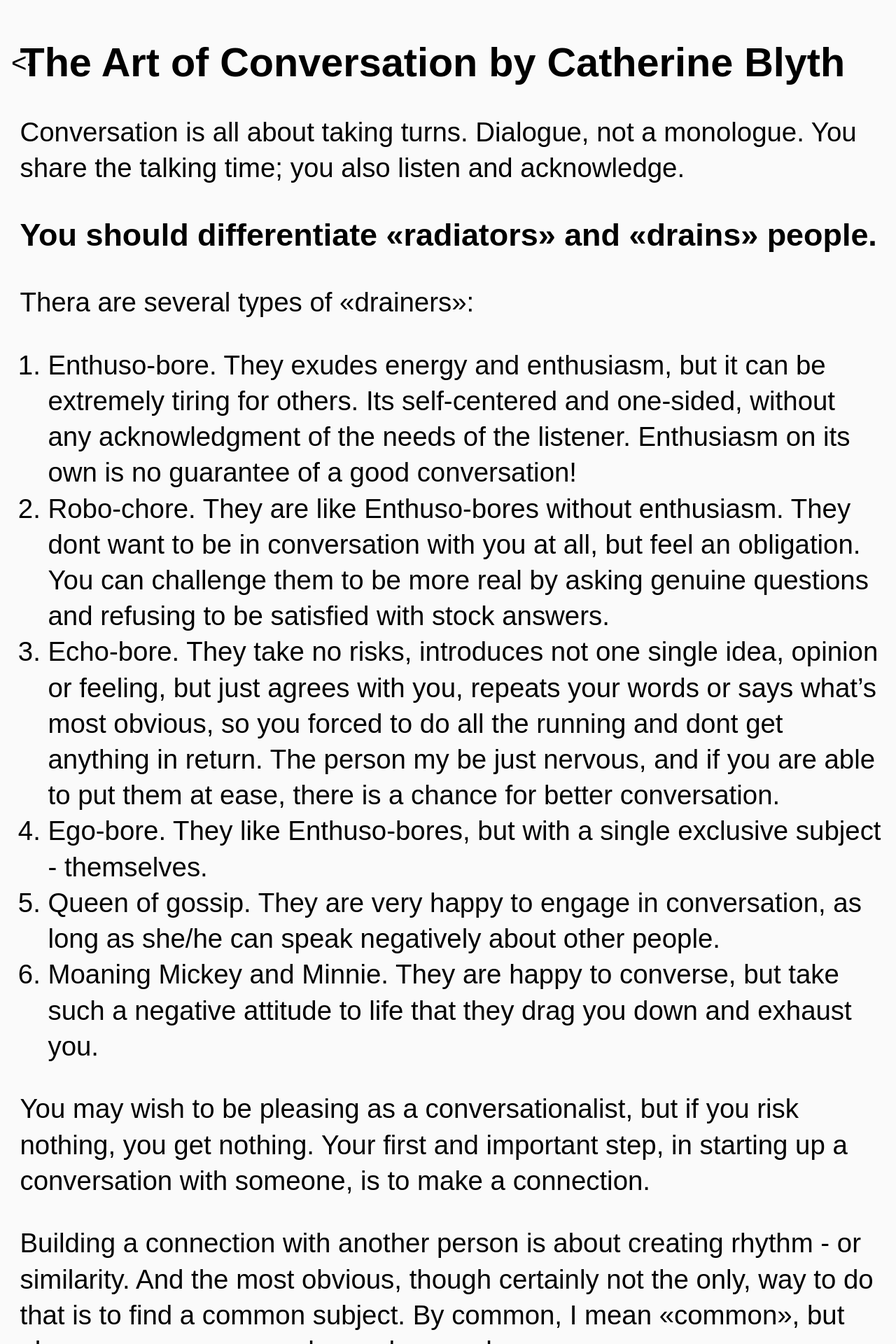
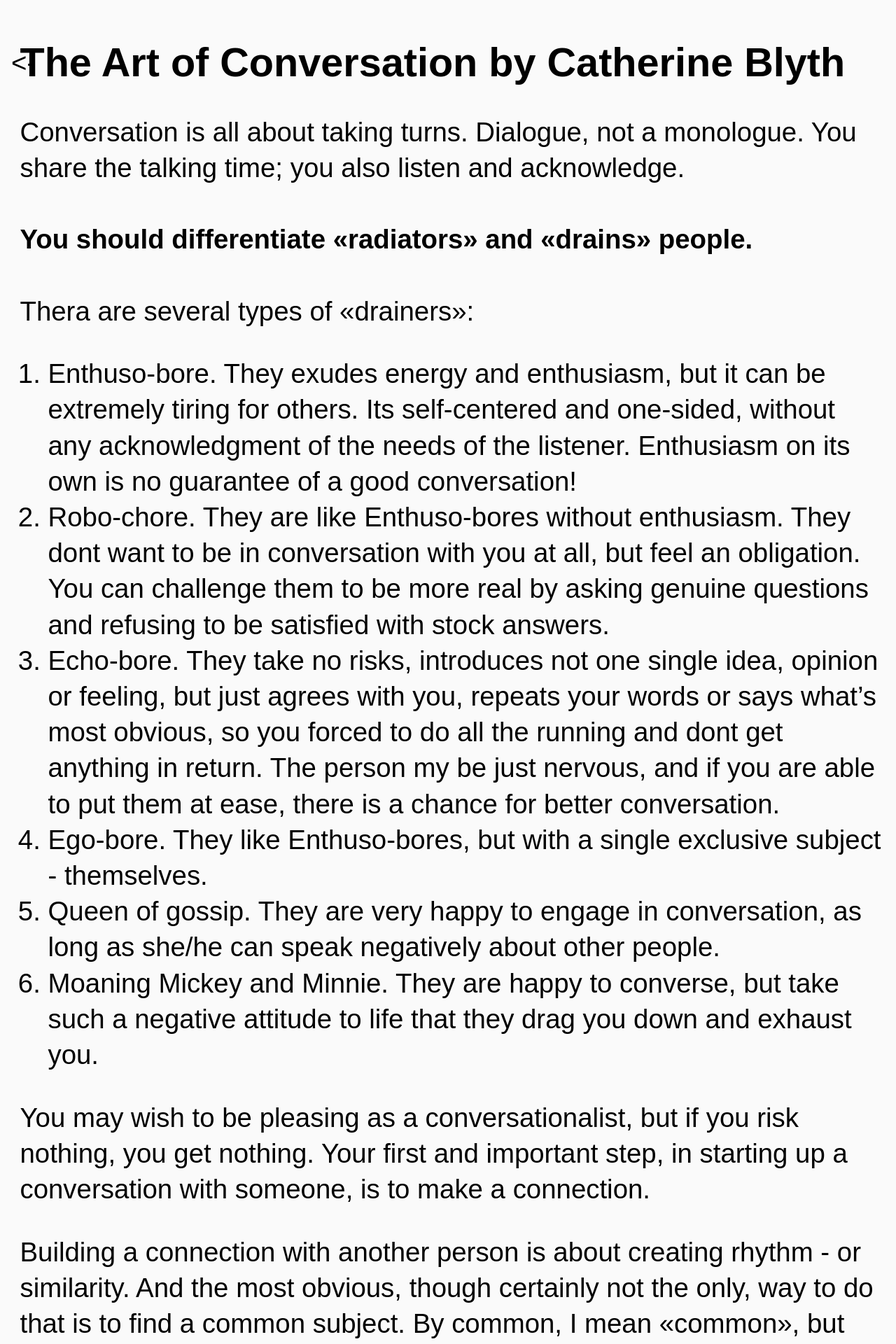
Before and after one commit to geravolobuev/geravolobuev, a Jekyll site: the page built from _posts/2024-12-30-the-art-of-conversation.md, in a window 1280 px wide. Shown: the top 1920 px of the page at 70% size. Built offline with Jekyll 4.4.1, drawn with Linux system fonts in a browser that asks for light colours.

```diff
--- a/_posts/2024-12-30-the-art-of-conversation.md
+++ b/_posts/2024-12-30-the-art-of-conversation.md
@@ -11,7 +11,7 @@ Conversation is all about taking turns.
 Dialogue, not a monologue.
 You share the talking time; you also listen and acknowledge.
 
-### You should differentiate «radiators» and «drains» people.
+#### You should differentiate «radiators» and «drains» people.
 Thera are several types of «drainers»:
 1. Enthuso-bore. They exudes energy and enthusiasm, but it can be extremely tiring for others. Its self-centered and one-sided, without any acknowledgment of the needs of the listener. Enthusiasm on its own is no guarantee of a good conversation!
 2. Robo-chore. They are like Enthuso-bores without enthusiasm. They dont want to be in conversation with you at all, but feel an obligation. You can challenge them to be more real by asking genuine questions and refusing to be satisfied with stock answers.
@@ -31,7 +31,7 @@ As you take those first tentative steps in conversation, look out for people’s
 
 If you never take breath or use your eyes to check whether your listeners are following you intellectually and emotionally, they’ll quickly lose interest.
 
-### Matching the person
+#### Matching the person
 You get on someone’s wavelength most easily and surely by tuning in to the sound of their voice and their body language.
 
 When people are connecting well they tend to share similar movements or lack of movement.
@@ -44,7 +44,7 @@ Its not the same as copying the mood. For example, when responding to an angry p
 You match, then you lead.
 The first words of your interruption need to be as fast and loud as the general melee: you might use an introductory phrase to interrupt, such as «I’d like to add something here». Once you interruption has been heard, you can make your point, gradually adjusting to your normal volume and pace, and people will listen.
 
-### When you’re ready to move on from a conversation:
+#### When you’re ready to move on from a conversation:
 * Change your voice tone. A higher quicker tone usually works well.
 * Stand up - even if the other person cant’t see you - as this changes your energy.
 * Summarize the conversation, if you like, to wrap it up.
@@ -53,7 +53,7 @@ The first words of your interruption need to be as fast and loud as the general
 There is no need to join in conversation that compromises your values.
 If it not going well, it isn’t necessarily your fault. Its important not to loose yourself in the process. Be fully present, and unafraid to be yourself.
 
-### State of mind
+#### State of mind
 More than skill, voice, fluency or intelligence good conversation depend to an enormous extent on your state of mind. Understand first that your state of mind does not have to be out of your control. It is possible to influence your state.
 
 #### Movement and breath
```
